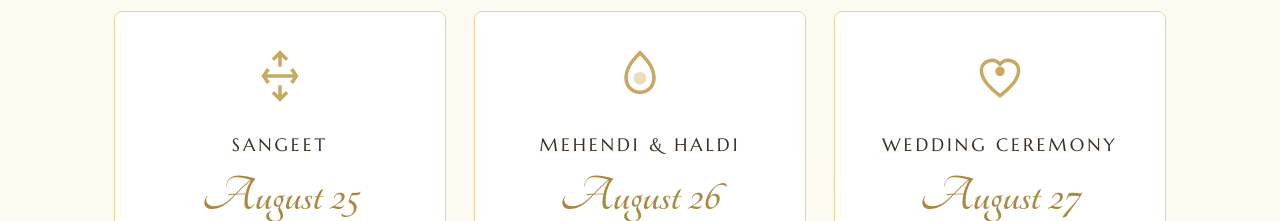
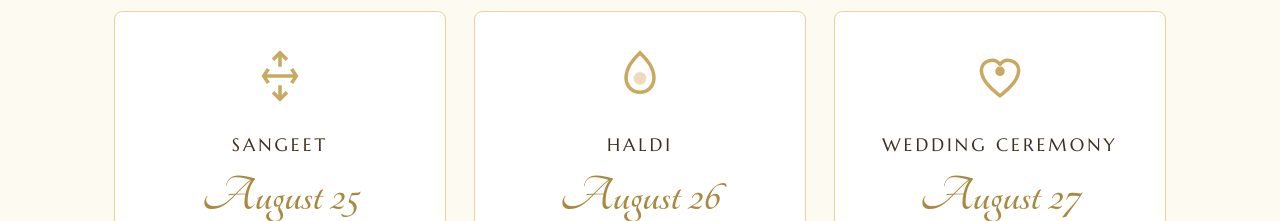
Before and after one commit to PurnaKoteswaraRaoMallepaddi/Nikitha-Purna-Wedding-Invitation, a plain HTML site: page index.html in a window 1280 px wide. Shown: the part 1440-1661 px from the top of the page. Drawn offline with nearby package versions, Linux system fonts and the light colour scheme.

Commit message:
Change event name from 'Mehendi & Haldi' to 'Haldi'

```diff
--- a/index.html
+++ b/index.html
@@ -360,7 +360,7 @@
         <path d="M12 2C8 6 6 9 6 13a6 6 0 0012 0c0-4-2-7-6-11z"/>
         <circle cx="12" cy="13" r="2" fill="currentColor" opacity="0.4"/>
       </svg>
-      <div class="event-name">Mehendi &amp; Haldi</div>
+      <div class="event-name">Haldi</div>
       <div class="event-date">August 26</div>
       <div class="event-time">Wednesday</div>
     </div>
```
